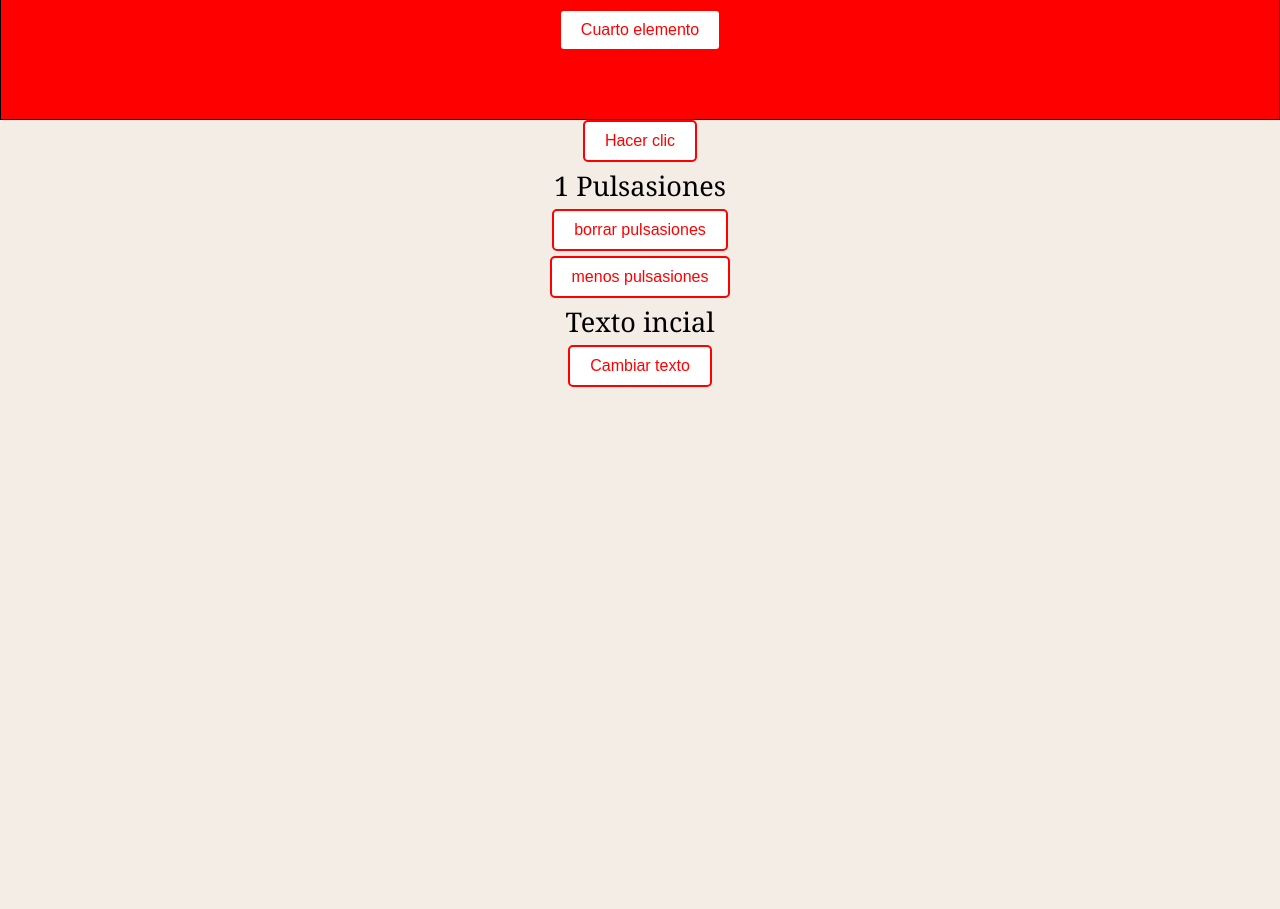
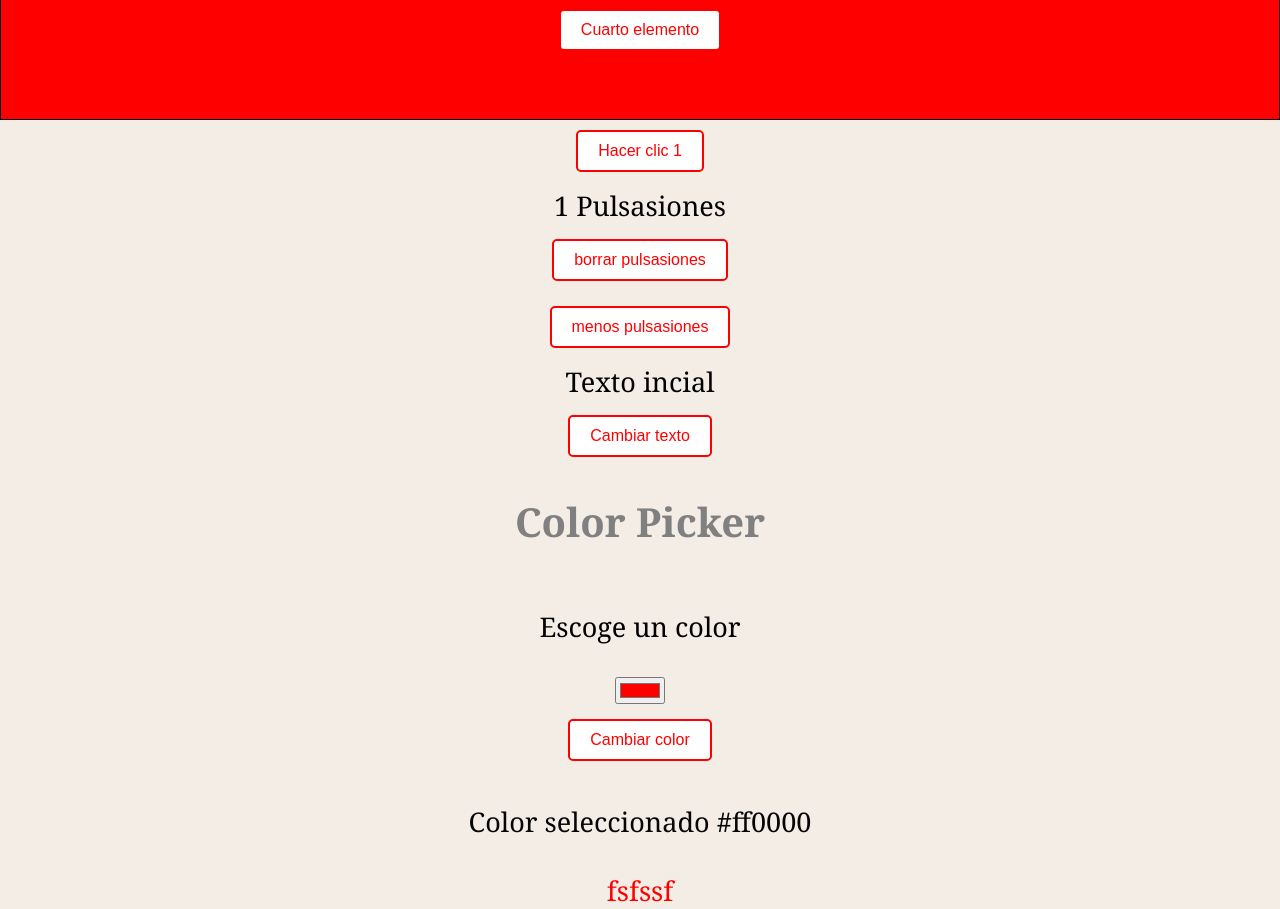
Before and after one commit to RmzGerardo/Elbetunas, a React (Vite) app in the folder counter-app/: page / in a window 1280 px wide. Shown: the part 420-1329 px from the top of the page. Before the commit the page ends 807 px from the top, so only its background shows below. Built offline with nearby package versions, Linux system fonts and the light colour scheme.

Commit message:
Ejercicio de colorPicker

```diff
--- a/counter-app/src/button.jsx
+++ b/counter-app/src/button.jsx
@@ -2,7 +2,6 @@
 import { useState } from 'react';
 
 export const Boton = () => {
-
 
     // aqui afuera va todo el codigo de js, funciones, variables, etc.
     const [numero, setNumero] = useState(1);
@@ -22,7 +21,7 @@ export const Boton = () => {
 
 
     const texto = () => {
-        setTexto('Texto cambiado con useState');
+        setTexto('Texto cambiado con useState desde jsx');
 
     }
 
@@ -33,7 +32,7 @@ export const Boton = () => {
     return (
         <>
         <div className="div-re">
-        <button onClick={plus} id="boton">Hacer clic</button>
+        <button onClick={plus} id="boton">Hacer clic {numero}</button>
         <span >{numero} Pulsasiones</span>
         <button onClick={reset} id="boton">borrar pulsasiones</button>
         <button onClick={menos} id="boton">menos pulsasiones</button>
@@ -41,6 +40,5 @@ export const Boton = () => {
         <button onClick={texto} id="boton">Cambiar texto</button>
         </div>
         </>
-
     )
 }
--- /dev/null
+++ b/counter-app/src/colorPicker.jsx
@@ -0,0 +1,36 @@
+import { useState } from 'react';
+
+export const ColorPicker = () => {
+
+
+const [selectedColor, setSelectedColor] = useState('#ff0000');
+const [displayColor, setDisplayColor] = useState('#050505ff');
+
+const recuperacionColor = (event) =>{
+    const color = event.target.value;
+    setSelectedColor(color);
+}
+
+const colorNuevo = () => {
+    setDisplayColor(selectedColor);
+    console.log(`Color nuevo: ${selectedColor}`);
+}
+
+
+    return(
+        <>
+        <div className='div-re'>
+        <h1>Color Picker</h1>
+        <p>Escoge un color</p>
+        <input type="color" className='colorPicker' value={selectedColor} onChange={recuperacionColor}/>
+        <button type="submit" onClick={colorNuevo} >Cambiar color</button>
+        <p style={{color:displayColor}}>Color seleccionado {selectedColor}</p>
+        <div  className="div-cambio"style={{color: selectedColor}}>
+fsfssf
+        </div>
+        </div>
+
+        </>
+    )
+
+}
--- a/counter-app/src/index.css
+++ b/counter-app/src/index.css
@@ -63,6 +63,7 @@ h2 {
 button {
   text-align: center;
   display: inline-block;
+  margin: 10px;
   padding: 10px 20px;
   font-size: 16px;
   color: red;
--- a/counter-app/src/main.jsx
+++ b/counter-app/src/main.jsx
@@ -4,6 +4,7 @@ import ReactDOM from "react-dom/client";
 import {FirstApp} from "./FirstApp.jsx";
 import { PrimerComponente  } from "./CounterApp.jsx";
 import { Boton } from "./button.jsx";
+import { ColorPicker } from "./colorPicker.jsx";
 import "./index.css";
 
 ReactDOM.createRoot(document.getElementById("root")).render(
@@ -11,6 +12,7 @@ ReactDOM.createRoot(document.getElementById("root")).render(
         <FirstApp/>
         <PrimerComponente/>
         <Boton/>
+        <ColorPicker/>
 
     </React.StrictMode>
 )
```
